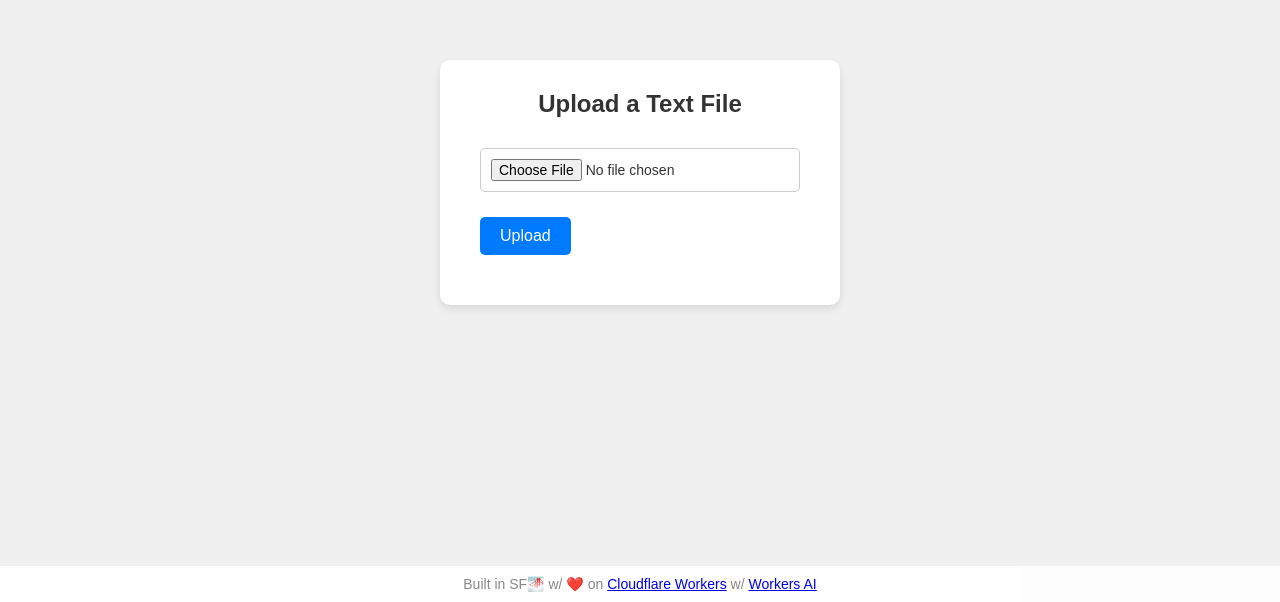
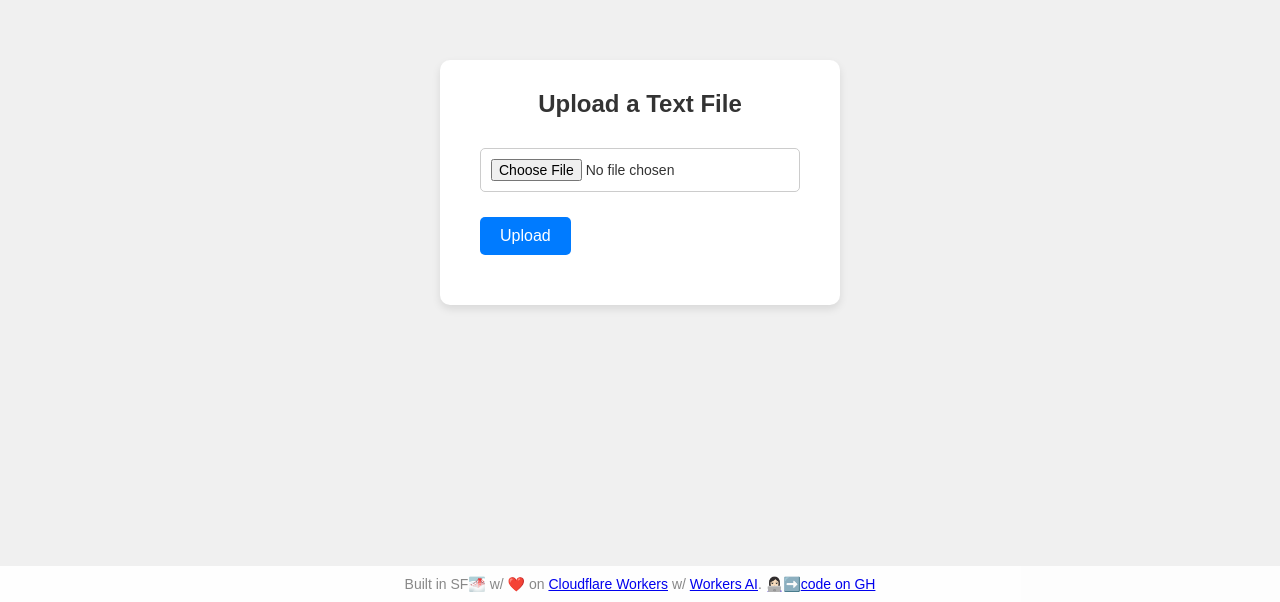
Before and after one commit to elizabethsiegle/cf-worker-ai-lora-txt-file-summarizer, a website: page static/index.html in a window 1280 px wide. Shown: the part 198-800 px from the top of the page. Drawn offline with Linux system fonts and the light colour scheme.

Commit message:
gh link, footer

```diff
--- a/static/index.html
+++ b/static/index.html
@@ -126,7 +126,7 @@
     });
     </script>
     <footer>
-        <p>Built in SF🌁 w/ ❤️ on <a href="https://workers.cloudflare.com/">Cloudflare Workers</a> w/ <a href="https://developers.cloudflare.com/workers-ai/">Workers AI</a></p>
+        <p>Built in SF🌁 w/ ❤️ on <a href="https://workers.cloudflare.com/" target="_blank">Cloudflare Workers</a> w/ <a href="https://developers.cloudflare.com/workers-ai/" target="_blank">Workers AI</a>. 👩🏻‍💻➡️<a href="https://github.com/elizabethsiegle/cf-worker-ai-lora-txt-file-summarizer" target="_blank">code on GH</a></p>
     </footer>
 </body>
 </html>
```
